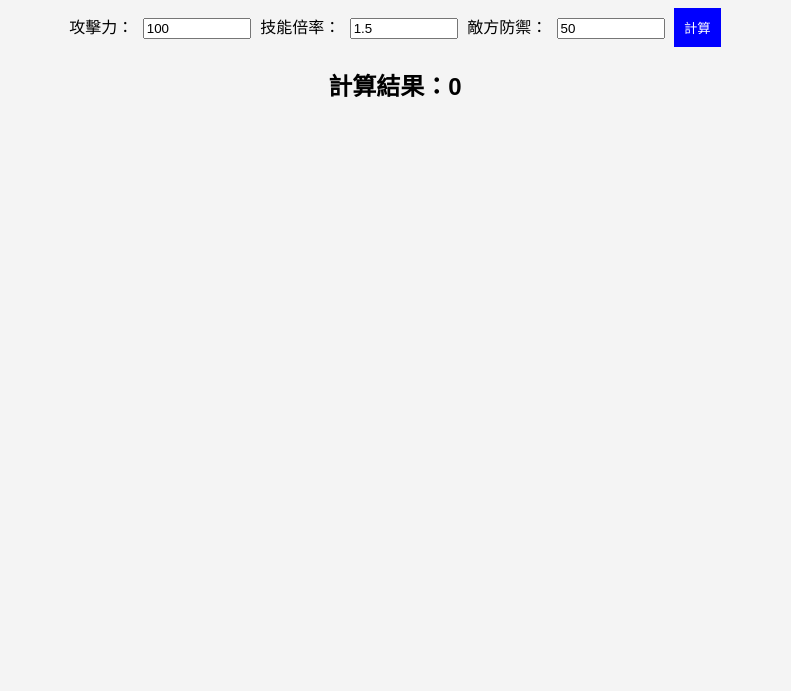
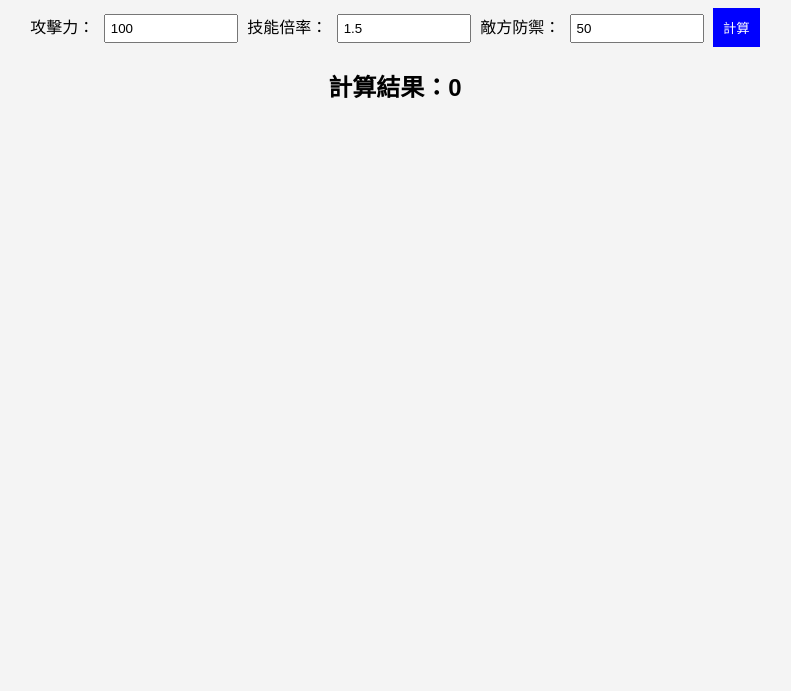
Before and after one commit to Vincent20021024/Damage-Caculator, a plain HTML site: page index.html in a window 1280 px wide. Shown: the part 109-800 px from the top of the page, without its empty margins (245-1036 px from the left). Drawn offline with Linux system fonts and the light colour scheme.

Commit message:
Update style.css

```diff
--- a/style.css
+++ b/style.css
@@ -15,3 +15,8 @@ button {
     border: none;
     cursor: pointer;
 }
+input {
+    width: 120px;
+    margin: 5px;
+    padding: 5px;
+}
```
